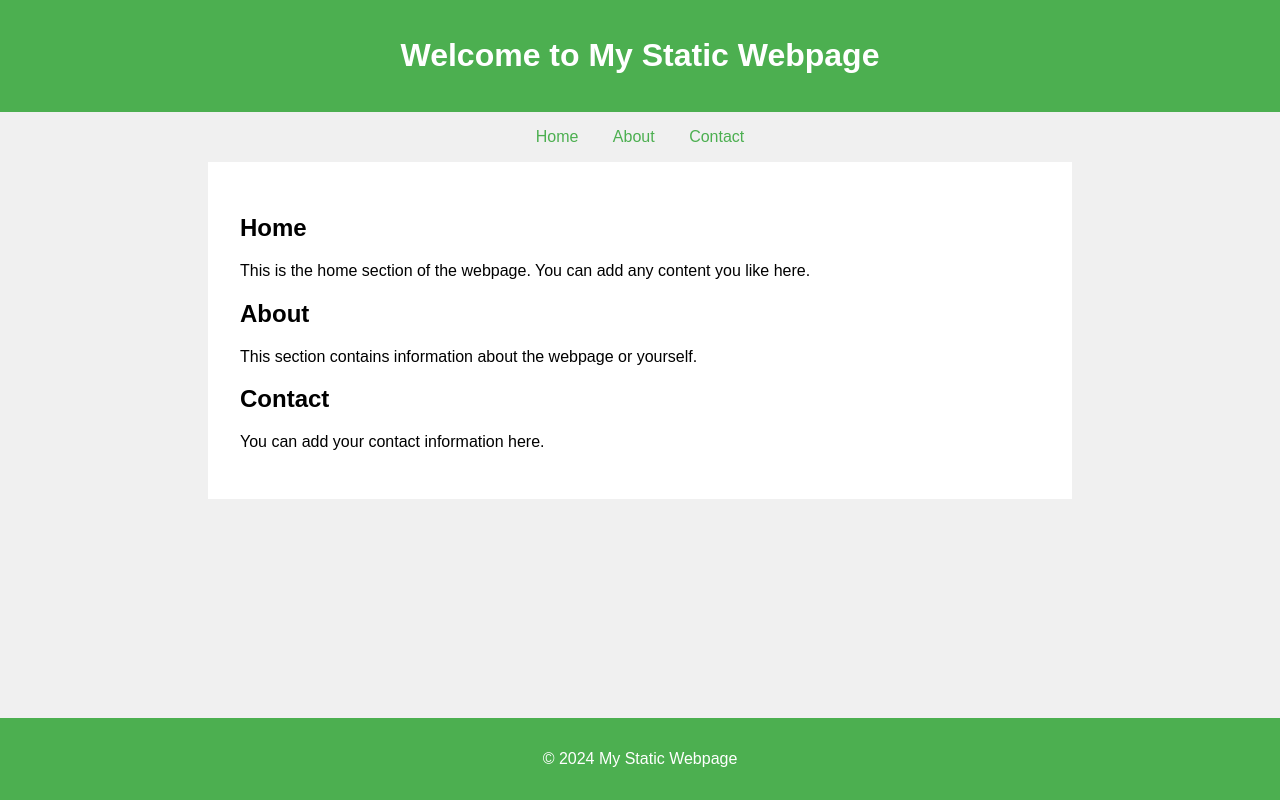
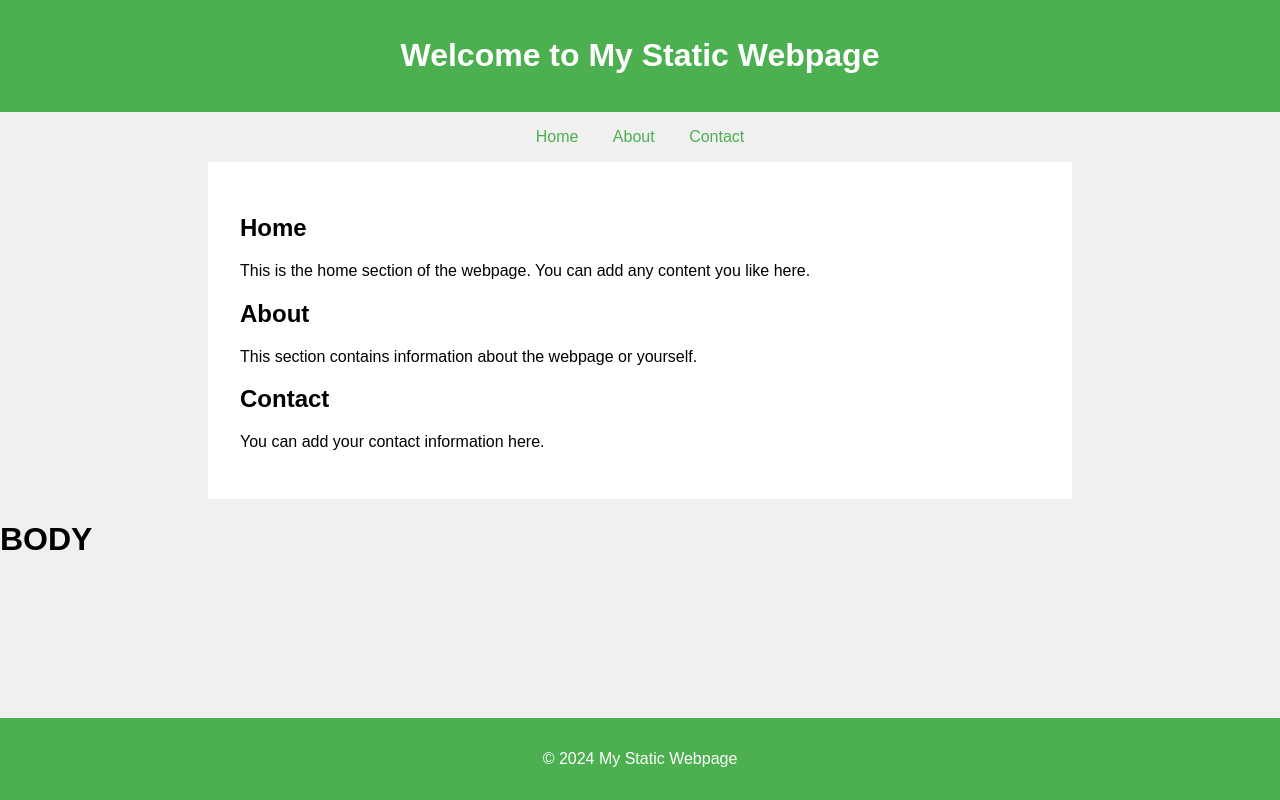
Before and after one commit to Devworkops/drag1, a plain HTML site: page index.html in a window 1280 px wide. Drawn offline with Linux system fonts and the light colour scheme.

Commit message:
Update index.html

```diff
--- a/index.html
+++ b/index.html
@@ -69,5 +69,6 @@
     <footer>
         <p>&copy; 2024 My Static Webpage</p>
     </footer>
+    <h1>BODY</h1>
 </body>
 </html>
```
